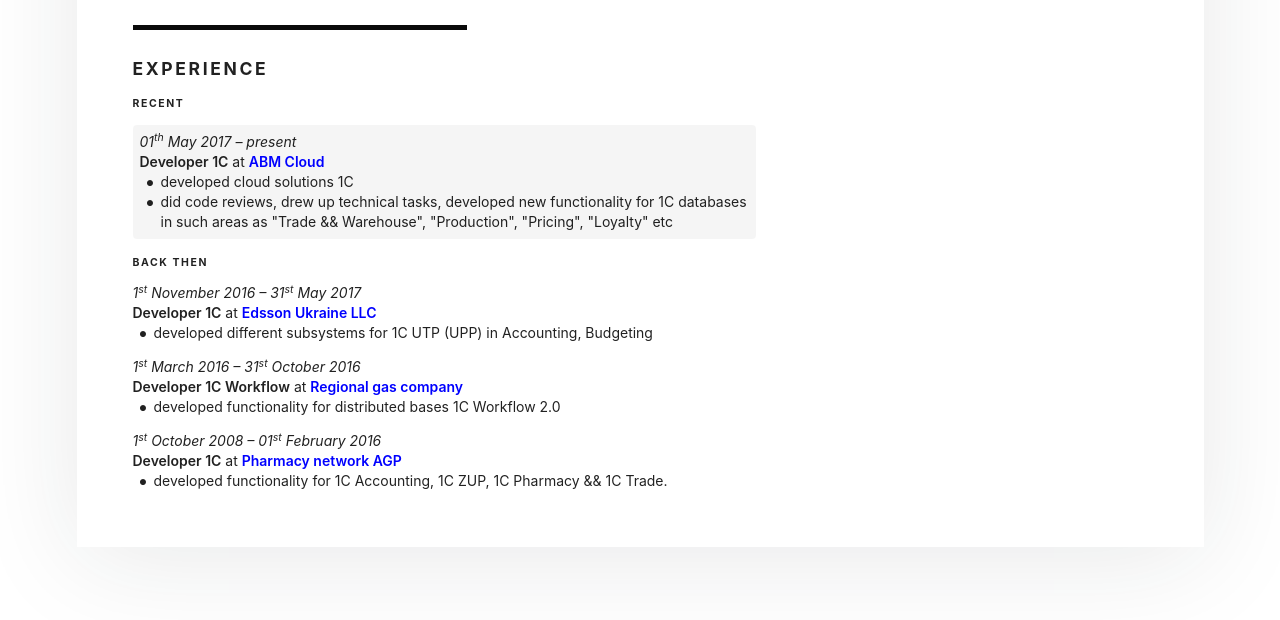
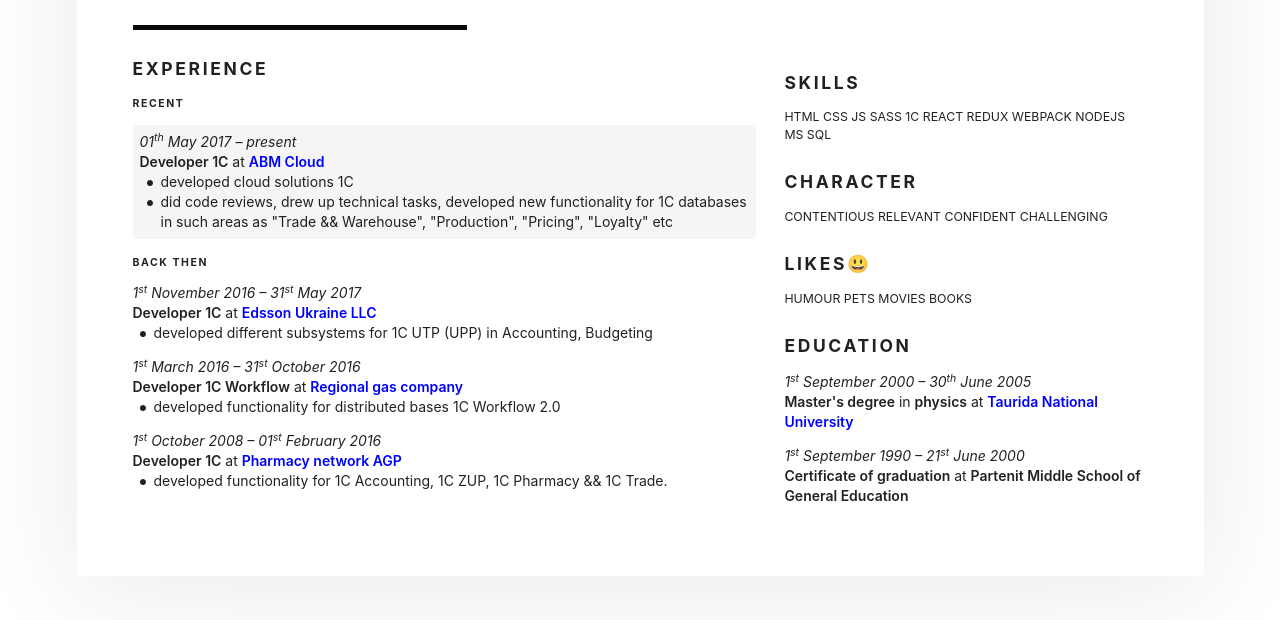
Before and after one commit to PAtrofimov/homepage, a plain HTML site: page index.html in a window 1280 px wide. Shown: the part 422-1042 px from the top of the page. Drawn offline with Linux system fonts and the light colour scheme.

Commit message:
Add secondary information

```diff
--- a/index.html
+++ b/index.html
@@ -233,11 +233,62 @@
               </div>
               <div class="six wide column">
                 <!-- Skills -->
+                <section>
+                  <h3>Skills</h3>
+                  <p class="tags small">
+                    HTML CSS JS SASS 1C
+                    REACT REDUX WEBPACK NODEJS MS SQL
+                  </p>
+                </section>
                 <!-- Character -->
+                <section>
+                  <h3>Character</h3>
+                  <p class="tags small">
+                    CONTENTIOUS RELEVANT CONFIDENT CHALLENGING
+                  </p>
+                </section>
                 <!-- Likes -->
+                <section>
+                  <h3>Likes&#x1f603;</h3>
+                  <p class="tags small">HUMOUR PETS MOVIES BOOKS</p>
+                </section>
                 <!-- Dislikes -->
                 <!-- Wants -->
                 <!-- Education -->
+                <section>
+                  <h3>Education</h3>
+                  <ul class="timeline">
+                    <li>
+                      <div>
+                        <em
+                          >1<sup>st</sup> September 2000 &ndash; 30<sup>th</sup>
+                          June 2005</em
+                        >
+                      </div>
+                      <div>
+                        <strong>Master's degree</strong> in
+                        <strong>physics</strong> at
+                        <a href="http://tnu.edu.ua//?p=en/home" rel="external"
+                          ><strong>Taurida National University</strong></a
+                        >
+                      </div>
+                    </li>
+                    <li>
+                      <div>
+                        <em
+                          >1<sup>st</sup> September 1990 &ndash; 21<sup>st</sup>
+                          June 2000</em
+                        >
+                      </div>
+                      <div>
+                        <strong>Certificate of graduation</strong> at
+                        <strong
+                          >Partenit Middle School of General Education</strong
+                        >
+                      </div>
+                    </li>
+                  </ul>
+                </section>
                 <!-- Articles -->
               </div>
             </div>
```
